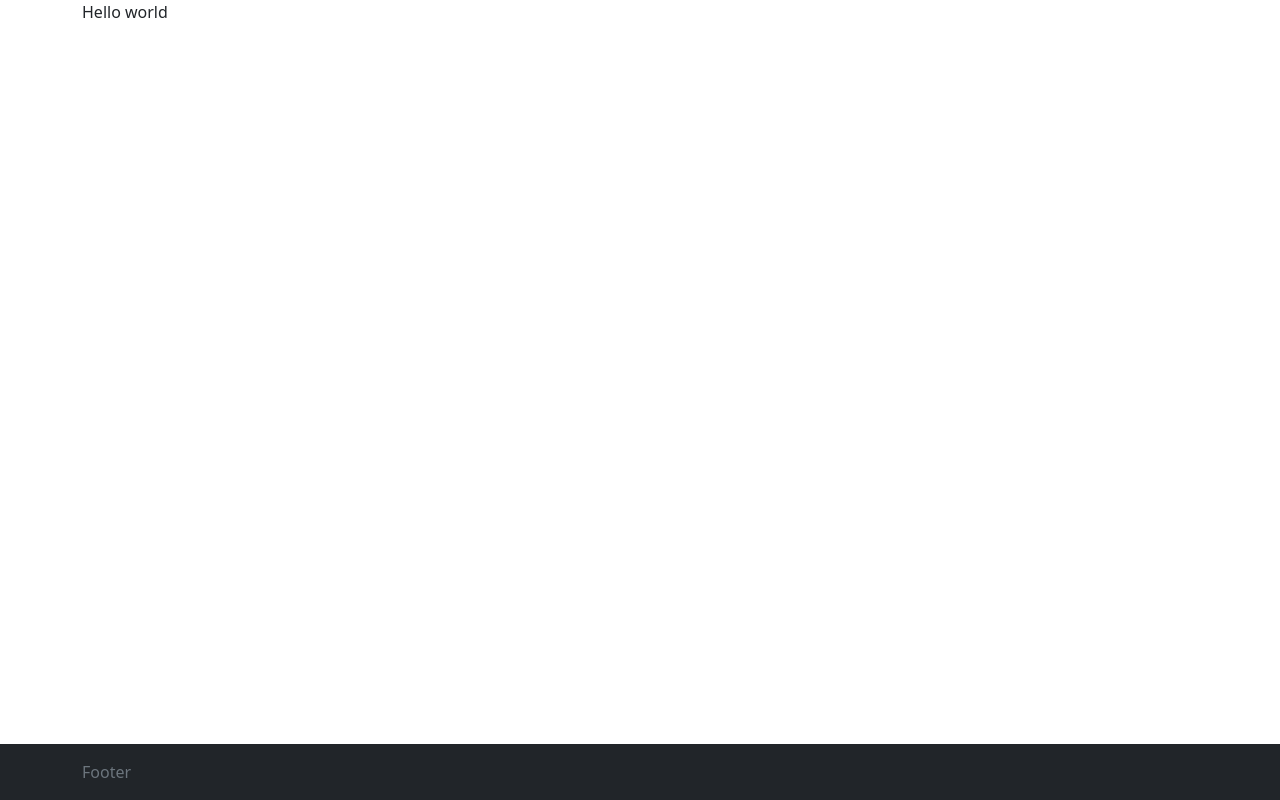
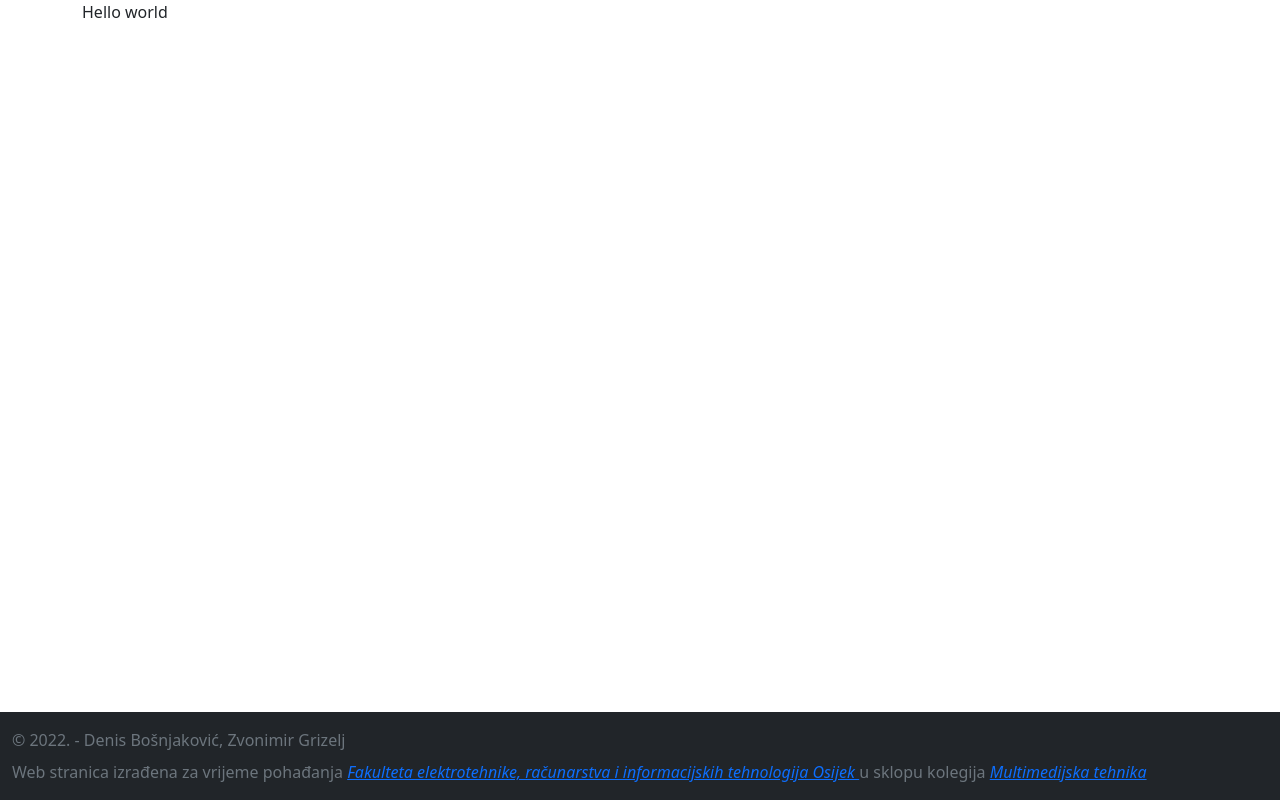
Before and after one commit to denisb1/denisb1.github.io, a plain HTML site: page index.html in a window 1280 px wide. Drawn offline with nearby package versions, Linux system fonts and the light colour scheme.

Commit message:
add footer info

```diff
--- a/index.html
+++ b/index.html
@@ -17,14 +17,31 @@
 		></script>
 		<title>MMT</title>
 	</head>
+
 	<body class="d-flex flex-column min-vh-100">
 		<main class="flex-shrink-0">
 			<div class="container">Hello world</div>
 		</main>
 
-		<footer class="footer mt-auto py-3 bg-dark">
-			<div class="container">
-				<span class="text-muted">Footer</span>
+		<footer class="footer mt-auto py-3 bg-dark text-muted">
+			<div class="container-fluid">
+				<div>&copy; 2022. - Denis Bošnjaković, Zvonimir Grizelj</div>
+
+				<div class="mt-2">
+					Web stranica izrađena za vrijeme pohađanja
+					<a class="link-primary fst-italic" href="https://www.ferit.unios.hr" target="_blank">
+						Fakulteta elektrotehnike, računarstva i informacijskih tehnologija Osijek
+					</a>
+
+					u sklopu kolegija
+					<a
+						class="link-primary fst-italic"
+						href="https://moodle.srce.hr/2021-2022/course/view.php?id=101998"
+						target="_blank"
+					>
+						Multimedijska tehnika
+					</a>
+				</div>
 			</div>
 		</footer>
 	</body>
```
